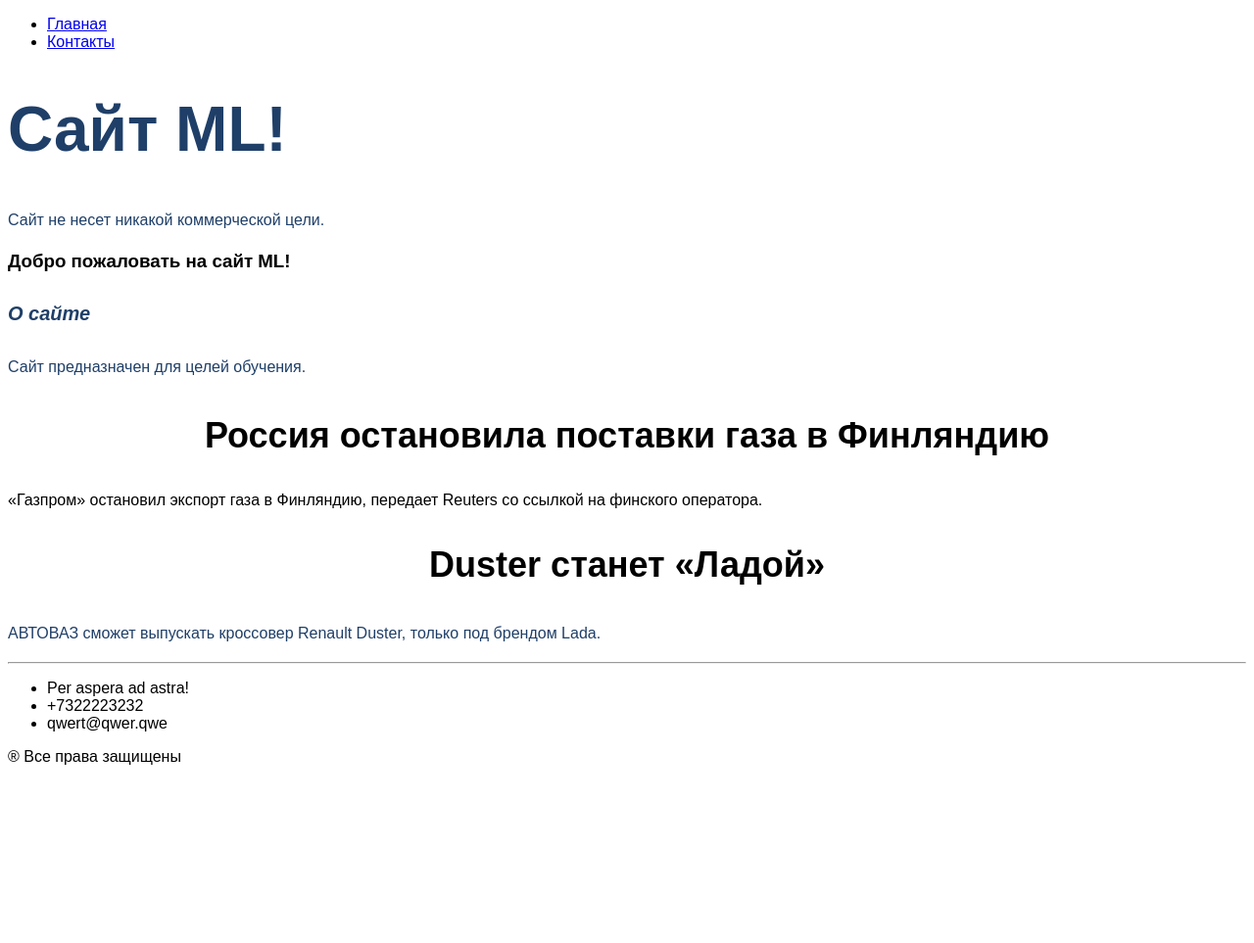
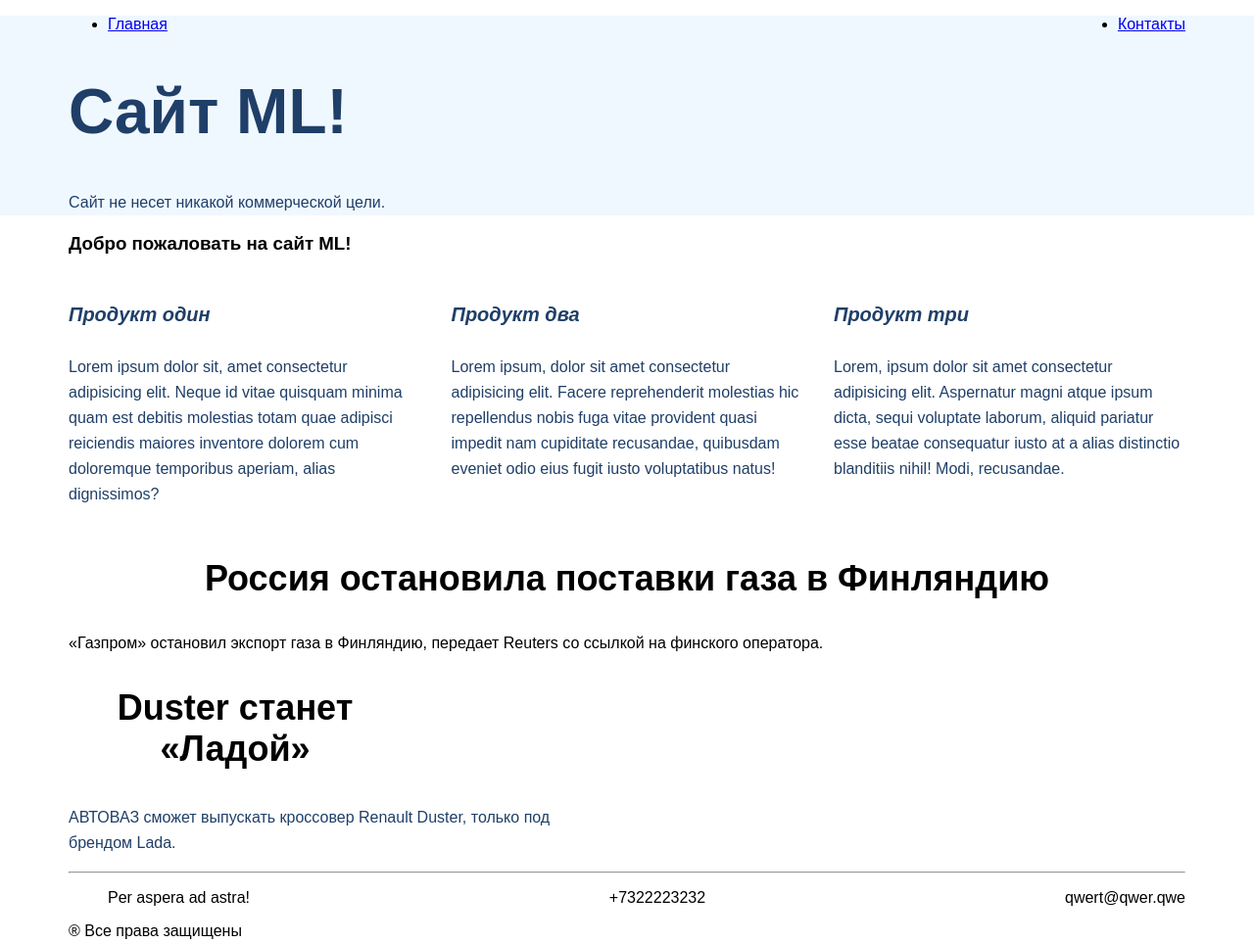
Before and after one commit to Mikhail-Li/For_HTML_CSS, a plain HTML site: page L1/index.html in a window 1280 px wide. Shown: the whole page at 98% size. Before the commit the page ends 800 px from the top, so only its background shows below. Drawn offline with Linux system fonts and the light colour scheme.

Commit message:
Homework lesson 5

```diff
--- a/L1/index.html
+++ b/L1/index.html
@@ -9,49 +9,62 @@
 </head>
 <body>
     <div class="top">
-        <div class="head_menu">
-            <ul>
+        <div class="container">
+            <ul class="head_menu">
                 <li><a href="index.html">Главная</a></li>
                 <li><a href="contacts.html">Контакты</a></li>
             </ul>
-        </div>
             <div class="header">
                 <h1 class="head_one">Сайт ML!</h1>
-            <p class = "paragraph">Сайт не несет никакой коммерческой цели.</p>
-        </div>
-    </div>
-    <div class="welcome">
-        <h3>Добро пожаловать на сайт ML!</h3>
-        <div class="welcome_info">
-            <div class="welcome_info_one">
-                <h4 class="head_four"><i>О сайте</i></h4>
-                <p class = "paragraph">Сайт предназначен для целей обучения.</p>
+                <p class = "paragraph" style = "width: 510px;">Сайт не несет никакой коммерческой цели.</p>
             </div>
         </div>
     </div>
-        <div class="hot_news">
+    <div class="welcome container">
+        <h3>Добро пожаловать на сайт ML!</h3>
+        <div class="welcome_info">
+            <div class="welcome_info_detail">
+                <h4 class="head_four"><i>Продукт один</i></h4>
+                <p class = "paragraph">Lorem ipsum dolor sit, amet consectetur adipisicing elit. Neque id vitae quisquam minima quam est debitis molestias totam quae adipisci reiciendis maiores inventore dolorem cum doloremque temporibus aperiam, alias dignissimos?</p>
+            </div>
+
+            <div class="welcome_info_detail">
+                <h4 class="head_four"><i>Продукт два</i></h4>
+                <p class = "paragraph">Lorem ipsum, dolor sit amet consectetur adipisicing elit. Facere reprehenderit molestias hic repellendus nobis fuga vitae provident quasi impedit nam cupiditate recusandae, quibusdam eveniet odio eius fugit iusto voluptatibus natus!</p>
+            </div>
+
+            <div class="welcome_info_detail">
+                <h4 class="head_four"><i>Продукт три</i></h4>
+                <p class = "paragraph">Lorem, ipsum dolor sit amet consectetur adipisicing elit. Aspernatur magni atque ipsum dicta, sequi voluptate laborum, aliquid pariatur esse beatae consequatur iusto at a alias distinctio blanditiis nihil! Modi, recusandae.</p>
+            </div>
+
+        </div>
+    </div>
+        <div class="hot_news container">
         <h3 class="head_three">Россия остановила поставки газа в Финляндию</h3>
         <p>«Газпром» остановил экспорт газа в Финляндию, передает Reuters со ссылкой на финского оператора.</p>
     </div>
 
     <div class="footer">
+        <div class="container">
             <div class="overline_footer">
                 <div class="overline_footer_info">
-                <h3 class="head_three">Duster станет «Ладой»</h3>
-                <p class = "paragraph">АВТОВАЗ сможет выпускать кроссовер Renault Duster, только под брендом Lada.</p>
+                    <h3 class="head_three" style="width: 340px;">Duster станет «Ладой»</h3>
+                    <p class = "paragraph" style="width: 495px;">АВТОВАЗ сможет выпускать кроссовер Renault Duster, только под брендом Lada.</p>
                 </div>
             </div>
             <hr>
             <div class="underline_footer">
-            <ul>
-                <li>Per aspera ad astra!</li>
-                <li>+7322223232</li>
-                <li>qwert@qwer.qwe</li>
+                <ul class = "footer_contacts">
+                    <li class = "footer_contacts">Per aspera ad astra!</li>
+                    <li class = "footer_contacts">+7322223232</li>
+                    <li class = "footer_contacts">qwert@qwer.qwe</li>
                 </ul>
                 <div class="all_rights_reserved">
                     <p>&reg; Все права защищены</p>
                 </div>
             </div>
         </div>
+    </div>
 </body>
 </html>
--- a/L1/style.css
+++ b/L1/style.css
@@ -1,5 +1,21 @@
 body {
+    margin: 0;
+    padding: 0;
     font-family: sans-serif;
+}
+
+.top{
+    background-color: aliceblue;
+}
+
+.container {
+    width: 1140px;
+    margin: 0 auto;
+}
+
+.head_menu{
+    display: flex;
+    justify-content: space-between;
 }
 
 .paragraph{
@@ -11,7 +27,18 @@ body {
 .head_one{
     font-size: 64px;
     color: #1F3F68;
+    width: 510;
 }
+
+.welcome_info{
+    display: flex;
+    justify-content: space-between;
+}
+
+.welcome_info_detail{
+    width: 359px;
+}
+
 .head_two_contacts{
     font-weight: 500;
     font-size: 44px;
@@ -21,11 +48,13 @@ body {
     font-size: 36px;
     text-align: center;
 }
+
 .head_four{
     font-size: 20px;
     line-height: 30px;
     color: #1F3F68;
 }
+
 .input_field{
     border: 1px solid #356EAD;
     box-sizing: border-box;
@@ -33,6 +62,11 @@ body {
     opacity: 0.4;
 
 }
+
+.contacts_content{
+    display: flex;
+}
+
 .btn_submit{
     background: #5A98D0;
     box-shadow: 5px 20px 50px rgba(16, 112, 177, 0.2);
@@ -44,3 +78,8 @@ body {
     color: #FFFFFF;
     text-transform: uppercase;
 }
+
+.footer_contacts{
+    display: flex;
+    justify-content: space-between;
+}
```
Also changed, not shown: L1/contacts.html (+18 -14 lines). Lines whose indentation alone changed are shown as unchanged.
